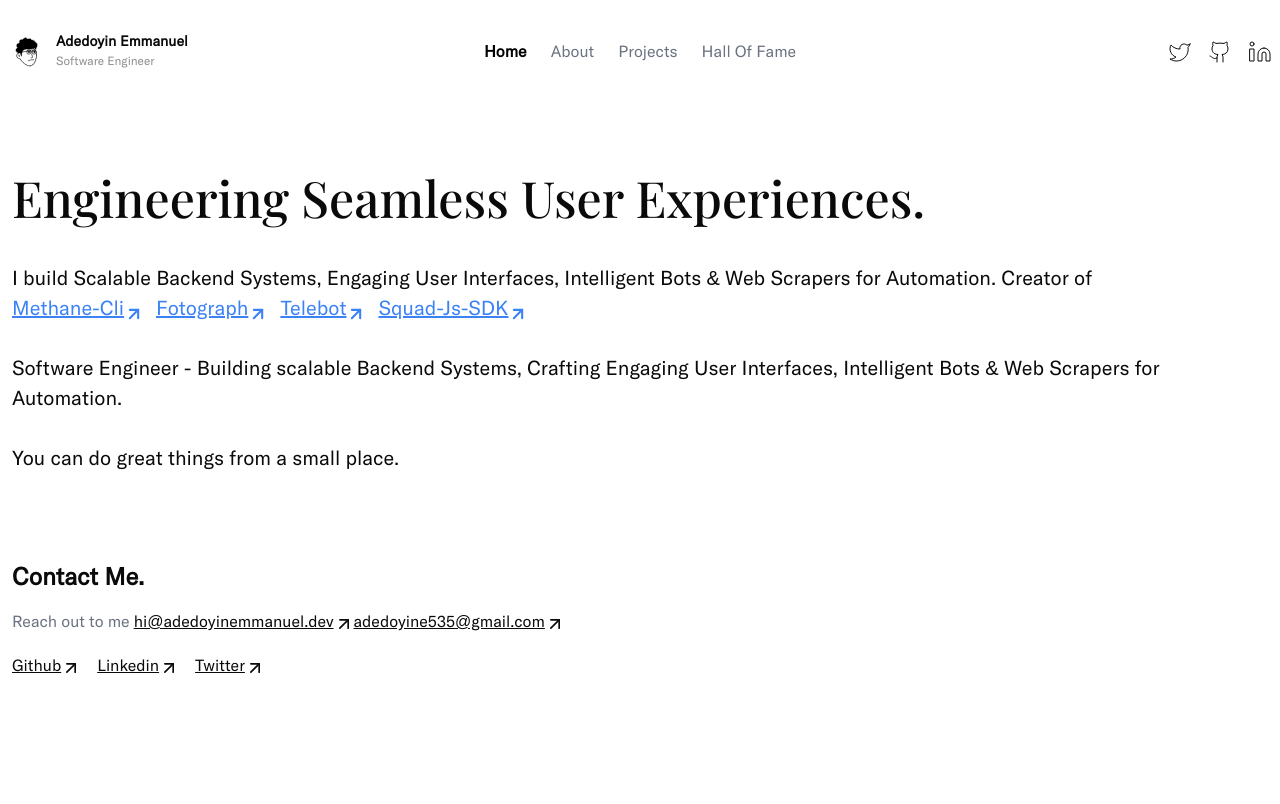
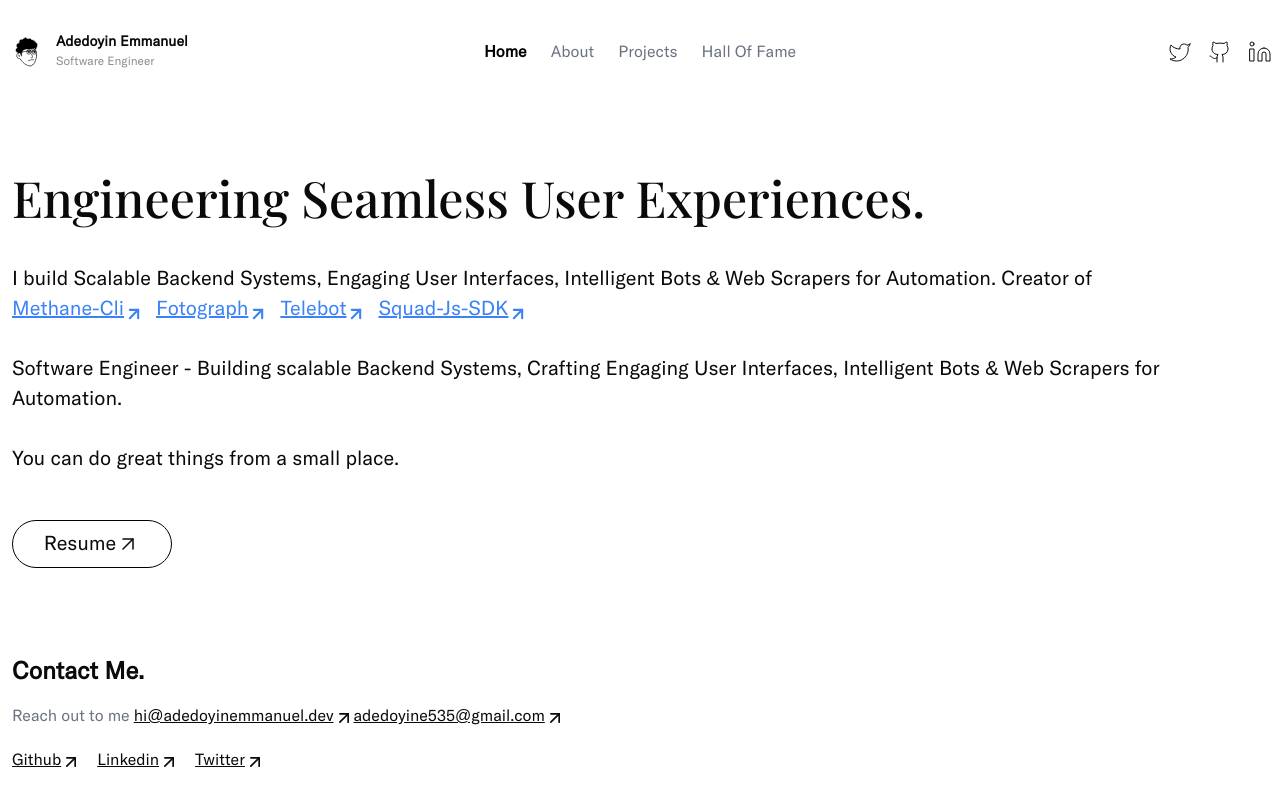
Before and after one commit to Adedoyin-Emmanuel/adedoyinemmanuel.dev, a Next.js app: page / in a window 1280 px wide. Built offline with nearby package versions, Linux system fonts and the light colour scheme.

Commit message:
feat: added my resume

```diff
--- a/app/page.tsx
+++ b/app/page.tsx
@@ -1,6 +1,8 @@
 import { Playfair_Display } from "next/font/google";
 import { cn } from "@/lib/utils";
 import ColoredLink from "@/app/components/link";
+import Link from "next/link";
+import { ArrowUpRight } from "lucide-react";
 
 const playFairDisplay = Playfair_Display({
   weight: "500",
@@ -53,6 +55,14 @@ const Home = () => {
 
         <br />
         <p>You can do great things from a small place.</p>
+
+        <br />
+
+        <Link href={"/projects"}>
+          <button className="rounded-[30px] my-4 border hover:bg-black transition-all duration-400 ease-in hover:text-white border-black p-2 w-40 flex items-center justify-center">
+            Resume <ArrowUpRight strokeWidth={1.5} />
+          </button>
+        </Link>
       </div>
     </div>
   );
```
Also changed, not shown: 1 other file (tests, documents, lock files or other folders).
